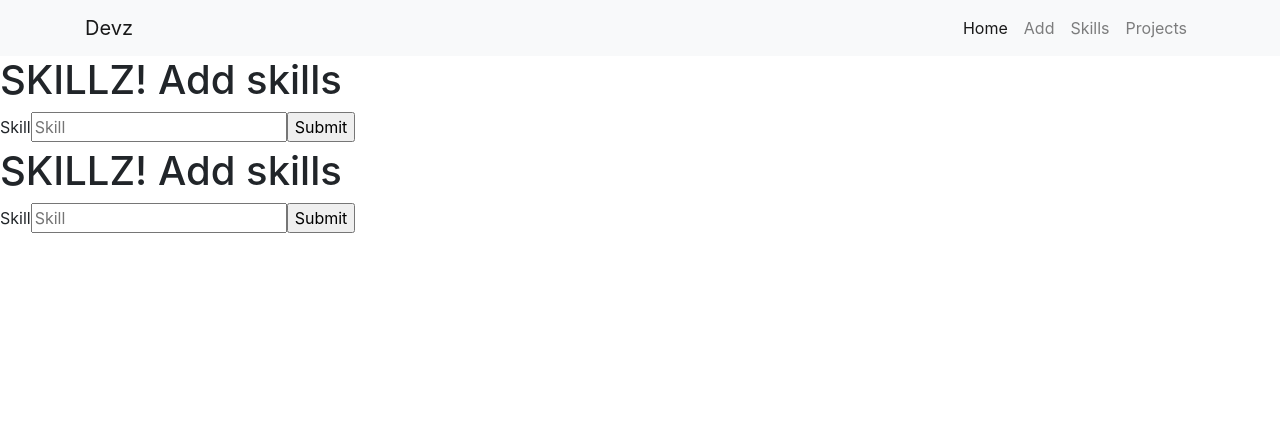
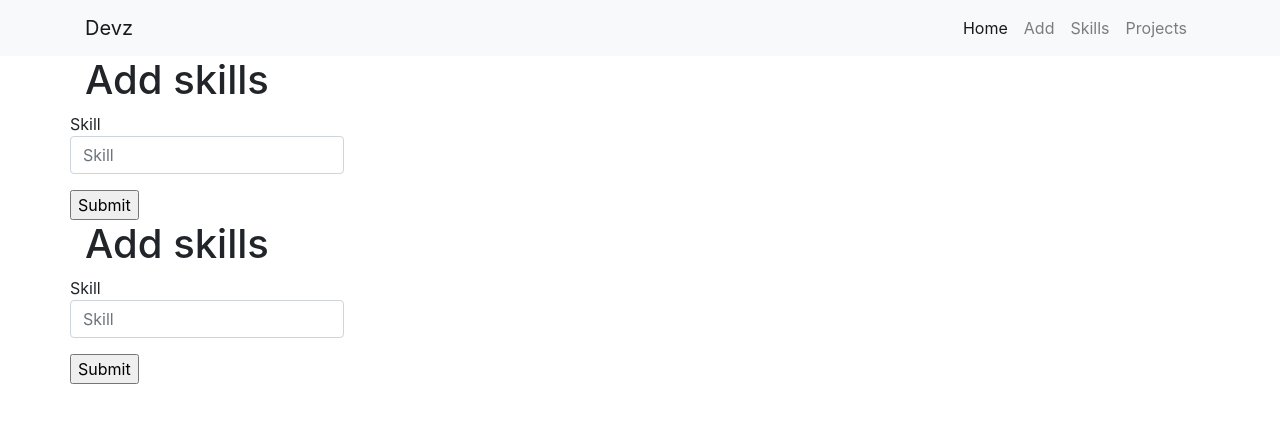
Before and after one commit to 7rburden3/find-a-coder-project, a React (Create React App) app in the folder devzfront/: page /add-skill in a window 1280 px wide. Shown: the top 422 px of the page. Built offline with nearby package versions, Linux system fonts and the light colour scheme; no server answers.

Commit message:
skill list styling

```diff
--- a/devzfront/src/App.css
+++ b/devzfront/src/App.css
@@ -141,3 +141,15 @@ display: inline-block;
   margin-top: 2%;
 
 }
+
+.skill-list{
+  margin-left: 2%;
+}
+
+.skill-list li{
+  margin-top: 10px;
+  margin: 5px;
+  font-size: 1.4rem;
+  list-style: none;
+  max-height: 80vh;
+}
--- a/devzfront/src/components/NewSkillForm.js
+++ b/devzfront/src/components/NewSkillForm.js
@@ -28,9 +28,13 @@ class NewSkillForm extends Component {
 
     render() {
         return (
-            <form className="skill-form" onSubmit={this.handleSubmit}>
+            <div className ="row">
+                <div className= "col-md-6">
+                    <form className="form-inline " onSubmit={this.handleSubmit}>
                         <label form="skill">Skill</label>
-                <input type="text"
+                        <input
+                            type="text"
+                            className="form-control"
                             id="skill"
                             placeholder="Skill"
                             value={this.state.skill}
@@ -38,6 +42,8 @@ class NewSkillForm extends Component {
                         />
                         <input type="submit" value="Submit" />
             </form>
+            </div>
+            </div>
         )
     }
 }
--- a/devzfront/src/components/ProjectList.js
+++ b/devzfront/src/components/ProjectList.js
@@ -40,9 +40,11 @@ const ProjectList = (props) => {
         return (
             <div className="container">
                 <div className="row">
-                    <ul className="projects-list">
-                        {projects}
-                    </ul>
+                    <div className="col-md-6  mb-6 skill-list">
+                        <ul className="projects-list">
+                            {projects}
+                        </ul>
+                     </div>
                 </div>
             </div>
         )
--- a/devzfront/src/components/SkillList.js
+++ b/devzfront/src/components/SkillList.js
@@ -26,19 +26,23 @@ const SkillList = (props) => {
 //   // <button className="delete-button" onClick={handleSkillDelete(index)}>Delete</button>
   const skills = props.allSkills.map((skill,index) => {
     return (
-      <div className = "skill-list" key={index}>
+      <div className = "skill-list " key={index}>
         <li className="skill-li">
           {skill.skill}
-          <button className="delete-button" value={skill.id} onClick={handleSkillDelete}>Delete</button>
         </li>
+        <button className="delete-button btn-sm btn-outline-danger" value={skill.id} onClick={handleSkillDelete}>Delete</button>
       </div>
     )
   })
 
   return (
-    <ul className="skills-ul">
-      {skills}
-    </ul>
+    <div className="row">
+      <div className="col-md-6  mb-6 skill-list">
+      <ul className="skills-ul">
+        {skills}
+      </ul>
+      </div>
+    </div>
 
   )
 };
--- a/devzfront/src/containers/AddSkillBox.js
+++ b/devzfront/src/containers/AddSkillBox.js
@@ -28,8 +28,13 @@ class AddSkillBox extends Component {
 
         return (
             <Fragment>
-                <h1>SKILLZ! Add skills</h1>
-                <NewSkillForm handleSkillSubmit={this.handleSkillSubmit}/>
+                <div className = "container">
+
+                <h1>Add skills</h1>
+                    <div className="row">
+                     <NewSkillForm handleSkillSubmit={this.handleSkillSubmit}/>
+                    </div>
+                </div>
             </Fragment>
         )
     }
```
Lines whose indentation alone changed are shown as unchanged.
